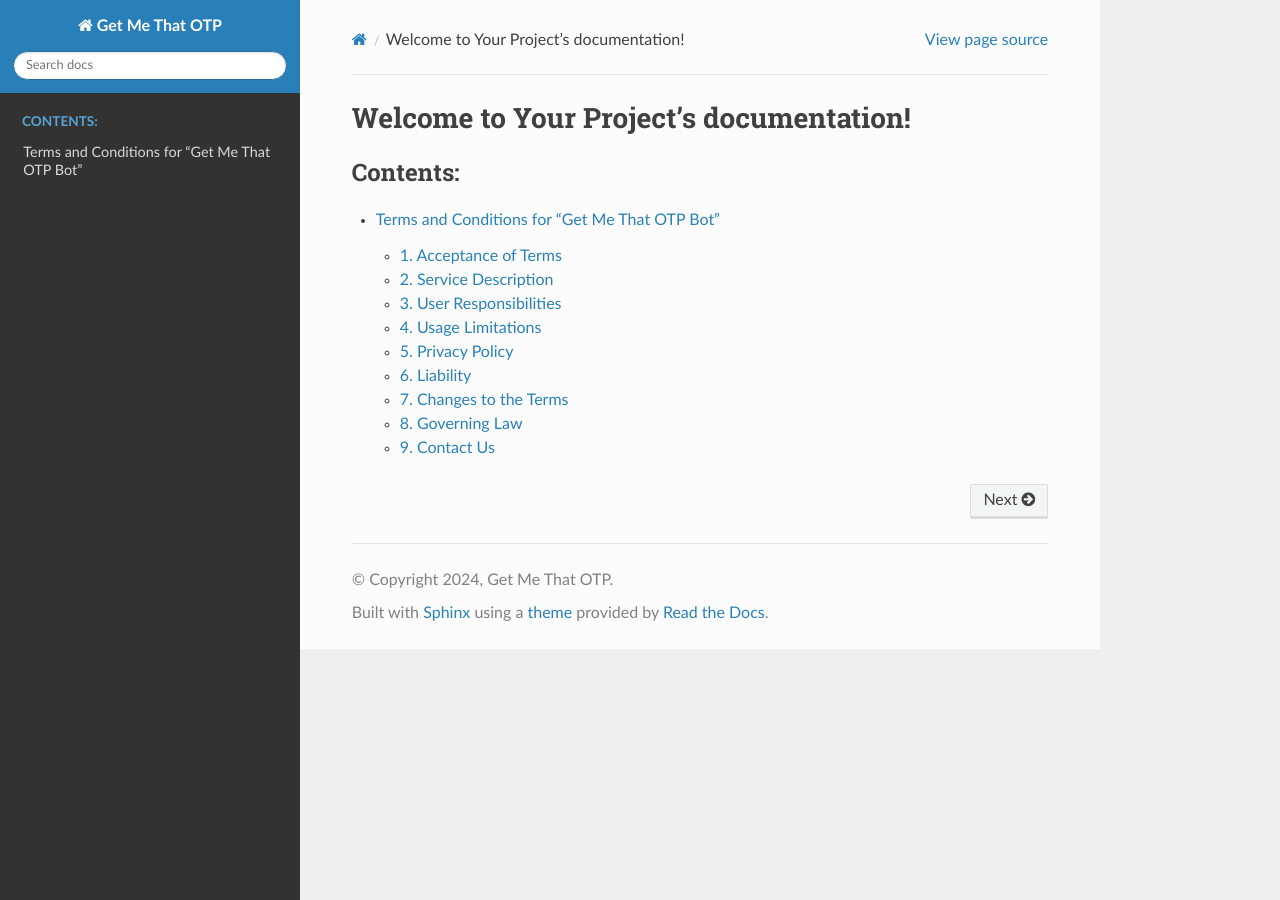
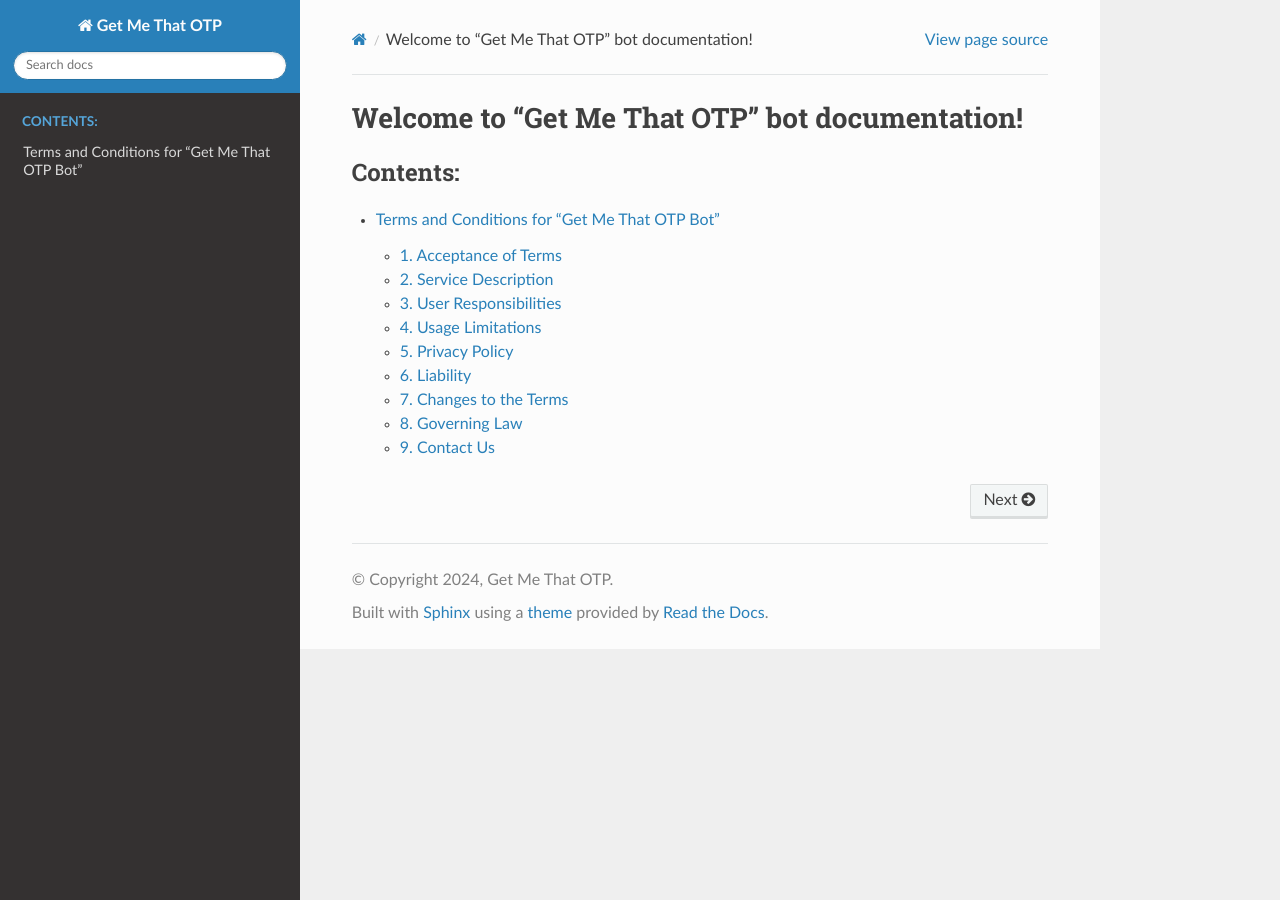
Before and after one commit to Clsclear/GetMeThatOTP, a Sphinx documentation site: the page built from docs/index.rst, in a window 1280 px wide. Built offline with Sphinx 7.4.7 and the Read the Docs theme 2.0.0, drawn with Linux system fonts in a browser that asks for light colours.

Commit message:
Update index.rst

```diff
--- a/docs/index.rst
+++ b/docs/index.rst
@@ -1,4 +1,4 @@
-Welcome to Your Project's documentation!
+Welcome to "Get Me That OTP" bot documentation!
 ========================================
 
 .. toctree::
```
